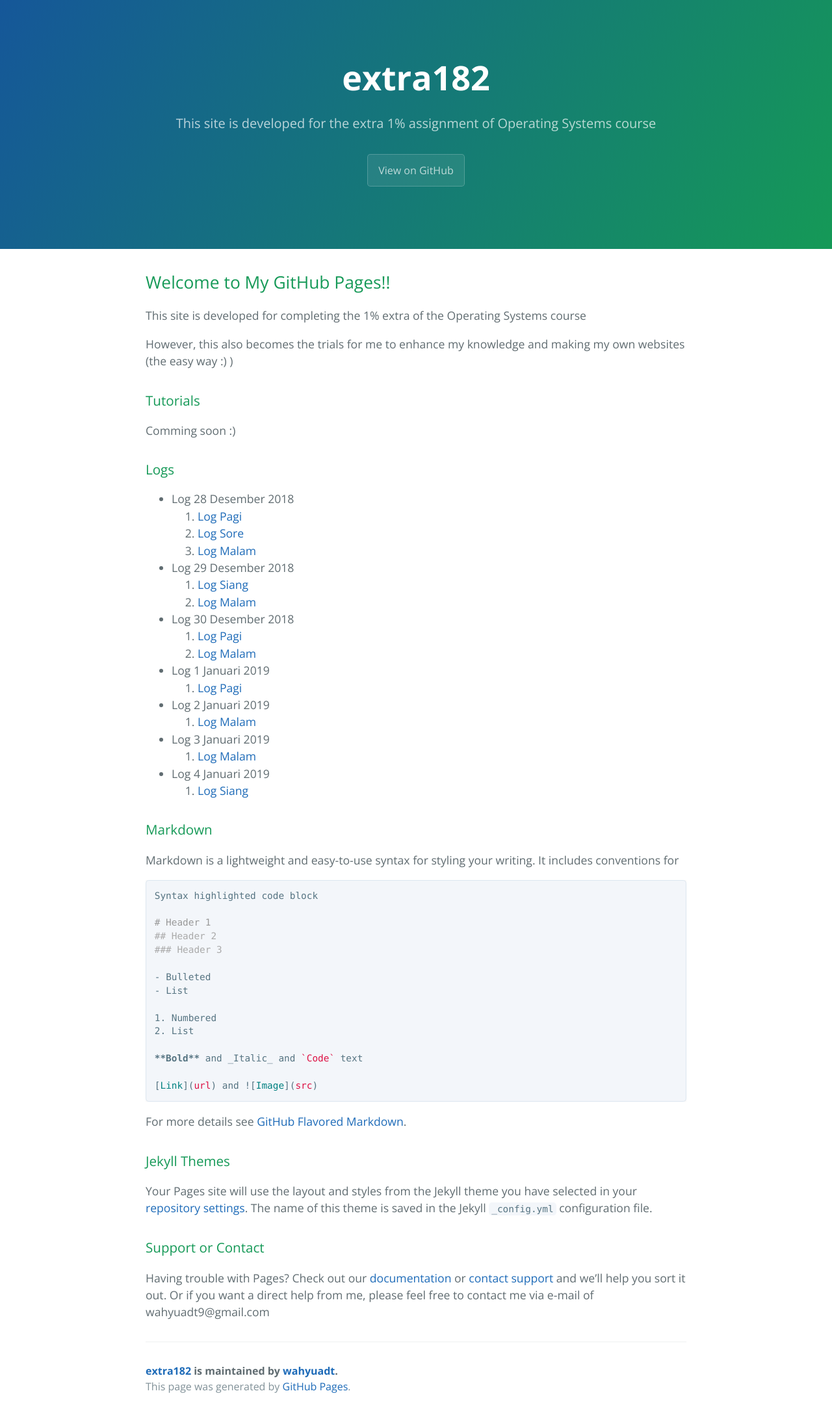
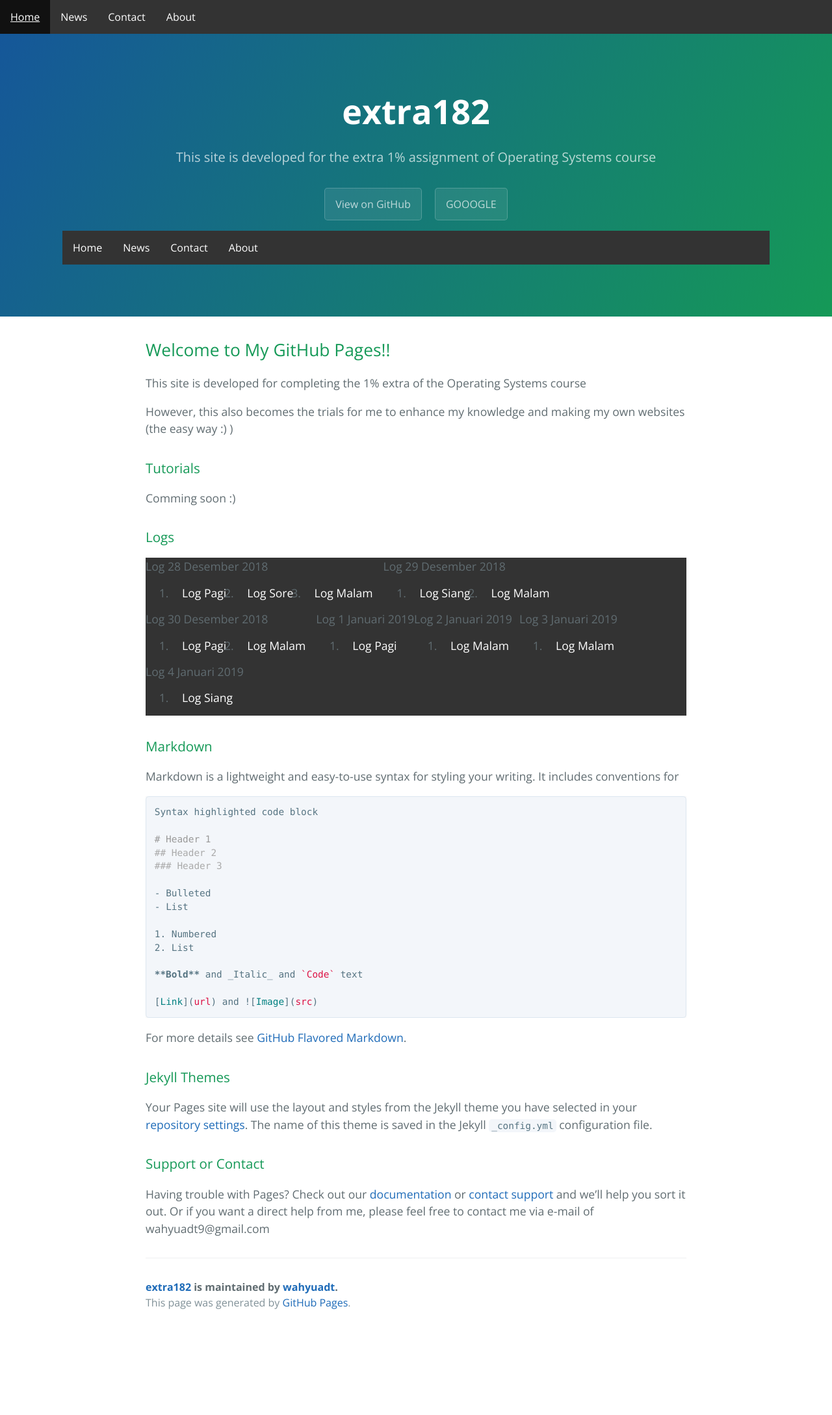
Before and after one commit to wahyuadt/extra182, a Jekyll site: the page built from README.md, in a window 1280 px wide. Shown: the whole page at 65% size. Built offline with Jekyll 4.4.1, drawn with Linux system fonts in a browser that asks for light colours; our own code applies the rules of GitHub Pages for plain Markdown files; after the commit the page ends 2048 px from its top, so only the background shows below that.

```diff
--- a/_config.yml
+++ b/_config.yml
@@ -37,6 +37,8 @@ plugins:
   - jekyll-paginate
   - jekyll-remote-theme
 
+include:
+ - _navbar.md
 
 #jailed: false
 #gfm_quirks: paragraph_end
--- /dev/null
+++ b/_includes/nav.html
@@ -0,0 +1,40 @@
+<!DOCTYPE html>
+<html>
+<head>
+<style>
+ul {
+  list-style-type: none;
+  margin: 0;
+  padding: 0;
+  overflow: hidden;
+  background-color: #333;
+}
+
+li {
+  float: left;
+}
+
+li a {
+  display: block;
+  color: white;
+  text-align: center;
+  padding: 14px 16px;
+  text-decoration: none;
+}
+
+li a:hover {
+  background-color: #111;
+}
+</style>
+</head>
+<body>
+
+<ul>
+  <li><a class="active" href="#home">Home</a></li>
+  <li><a href="#news">News</a></li>
+  <li><a href="#contact">Contact</a></li>
+  <li><a href="#about">About</a></li>
+</ul>
+
+</body>
+</html>
--- a/_layouts/default.html
+++ b/_layouts/default.html
@@ -4,21 +4,36 @@
     <meta charset="UTF-8">
 
 {% seo %}
+<script>
+  window.$docsify = {
+    loadNavbar: true
+  }
+</script>
+<script src="//unpkg.com/docsify/lib/docsify.min.js"></script>
     <meta name="viewport" content="width=device-width, initial-scale=1">
     <meta name="theme-color" content="#157878">
     <link rel="stylesheet" href="{{ '/assets/css/style.css?v=' | append: site.github.build_revision | relative_url }}">
   </head>
   <body>
+
+	  {% include nav.html %}
     <section class="page-header">
       <h1 class="project-name">{{ site.title | default: site.github.repository_name }}</h1>
       <h2 class="project-tagline">{{ site.description | default: site.github.project_tagline }}</h2>
       {% if site.github.is_project_page %}
         <a href="{{ site.github.repository_url }}" class="btn">View on GitHub</a>
+
+        <a href="https://www.google.co.id/" class="btn">GOOOGLE</a>
+
       {% endif %}
+	  {% include nav.html %}
+
       {% if site.show_downloads %}
+
         <a href="{{ site.github.zip_url }}" class="btn">Download .zip</a>
         <a href="{{ site.github.tar_url }}" class="btn">Download .tar.gz</a>
       {% endif %}
+
     </section>
 
     <section class="main-content">
```
Also changed, not shown: _layouts/_navbar.md (added, +13 -0 lines), _layouts/nav.html (added, +40 -0 lines), Gemfile.lock.
